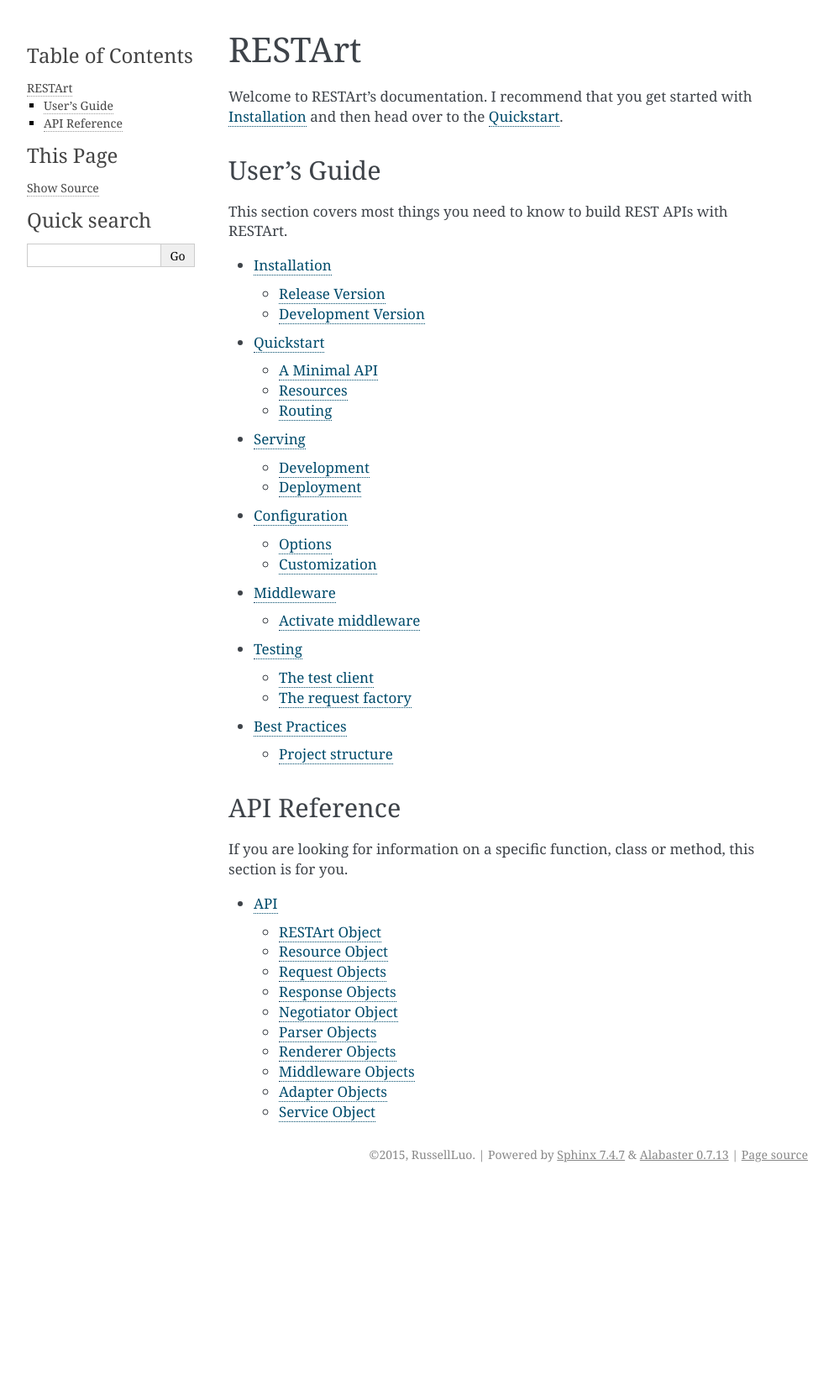
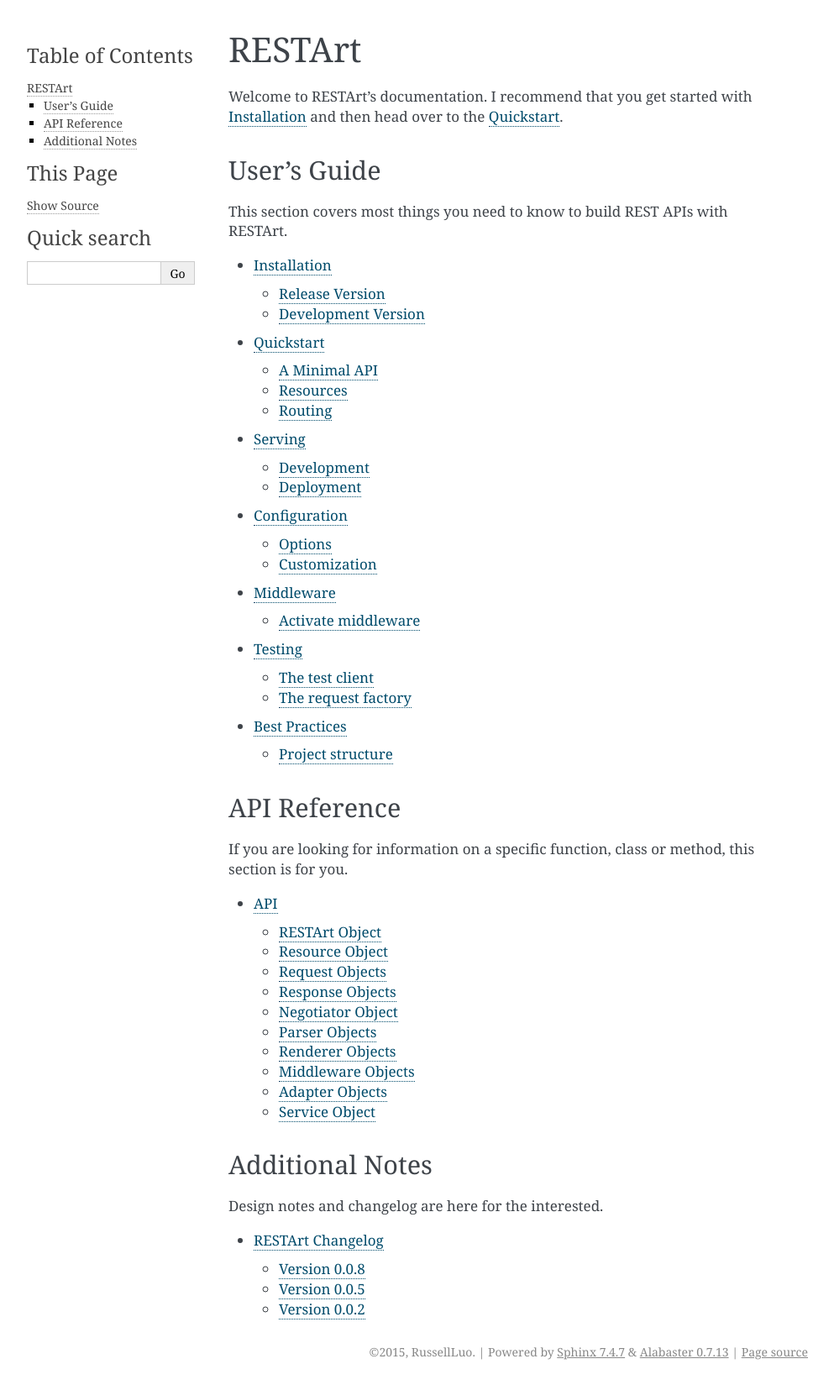
Before and after one commit to restartpy/restart, a Sphinx documentation site: the page built from docs/index.rst, in a window 1280 px wide. Shown: the whole page at 84% size, without its empty margins (148-1141 px from the left). Built offline with Sphinx 7.4.7, drawn with Linux system fonts in a browser that asks for light colours; before the commit the page ends 1414 px from its top, so only the background shows below that.

Commit message:
Add changelog

```diff
--- /dev/null
+++ b/docs/changelog.rst
@@ -0,0 +1,40 @@
+RESTArt Changelog
+=================
+
+Here you can see the full list of changes between each RESTArt release.
+
+
+Version 0.0.8
+-------------
+
+Released on Jul 19th 2015.
+
+- Update documentation
+- Add makefile
+- Add support for extension development
+- Add the :class:`restart.adapter.Adapter` classes to handle framework adaptions
+- Add testing tools
+- Add support for Middleware
+- Add support for CORS
+
+
+Version 0.0.5
+-------------
+
+Released on Jun 26th 2015.
+
+- Add :class:`restart.api.RESTArt` and :class:`restart.serving.Service`
+- Refactor :class:`restart.request.Request` and :class:`restart.response.Response`
+- Add :class:`restart.parsers.Parser` and :class:`restart.renderers.Renderer`
+- Handle exceptions
+- Add documentation
+- Add more tests
+- Add logging
+
+
+Version 0.0.2
+-------------
+
+Released on May 17th 2015.
+
+The first release.
--- a/docs/index.rst
+++ b/docs/index.rst
@@ -30,3 +30,14 @@
    :maxdepth: 2
 
    api
+
+
+Additional Notes
+----------------
+
+Design notes and changelog are here for the interested.
+
+.. toctree::
+   :maxdepth: 2
+
+   changelog
```
